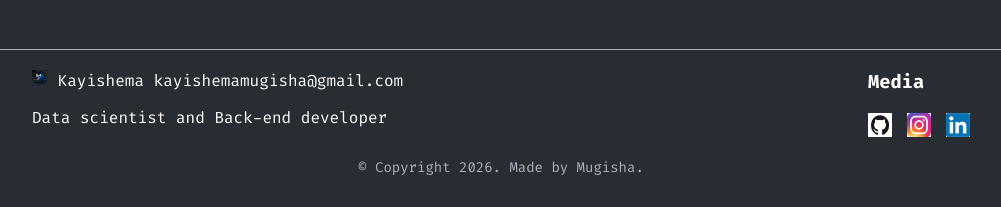
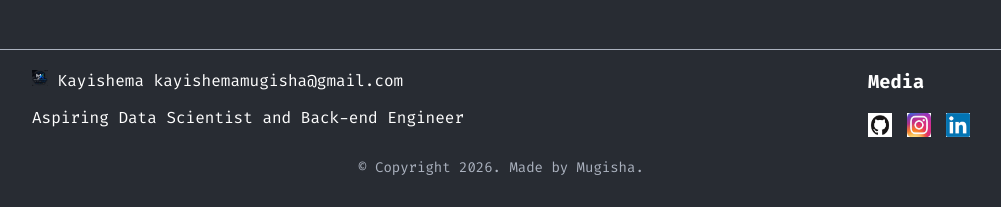
Before and after one commit to mugishakayishema/kayishema, a Flask app: page /projects in a window 1280 px wide. Shown: the part 1364-1571 px from the top of the page, without its empty margins (139-1140 px from the left). Run offline with Flask 3, Linux system fonts and the light colour scheme.

Commit message:
made  aspiring

```diff
--- a/templates/about.html
+++ b/templates/about.html
@@ -141,7 +141,7 @@
             <div class="footer-logo">
                 <img src="{{ url_for('static', filename='images/logo.png') }}" width="16px"> <span>Kayishema</span> <span class="email-text">kayishemamugisha@gmail.com</span>
             </div>
-            <p>Back-end Developer and Aspiring Data Scientist</p>
+            <p>Aspiring Data Scientist and Back-end Engineer</p>
         </div>
         <div class="footer-right">
             <h3>Media</h3>
--- a/templates/contact.html
+++ b/templates/contact.html
@@ -117,7 +117,7 @@
             <div class="footer-logo">
                 <img src="{{ url_for('static', filename='images/logo.png') }}" width="16px"> <span>Kayishema</span> <span class="email-text">kayishemamugisha@gmail.com</span>
             </div>
-            <p data-i18n="footer_role">Backend Engineer and Data scientist</p>
+            <p data-i18n="footer_role">Backend Engineer and Aspiring Data Scientist</p>
         </div>
         <div class="footer-right">
             <h3>Media</h3>
--- a/templates/projects.html
+++ b/templates/projects.html
@@ -113,7 +113,7 @@
             <div class="footer-logo">
                 <img src="{{ url_for('static', filename='images/logo.png') }}" width="16px"> <span>Kayishema</span> <span class="email-text">kayishemamugisha@gmail.com</span>
             </div>
-            <p>Data scientist and Back-end developer</p>
+            <p>Aspiring Data Scientist and Back-end Engineer</p>
         </div>
         <div class="footer-right">
             <h3>Media</h3>
```
